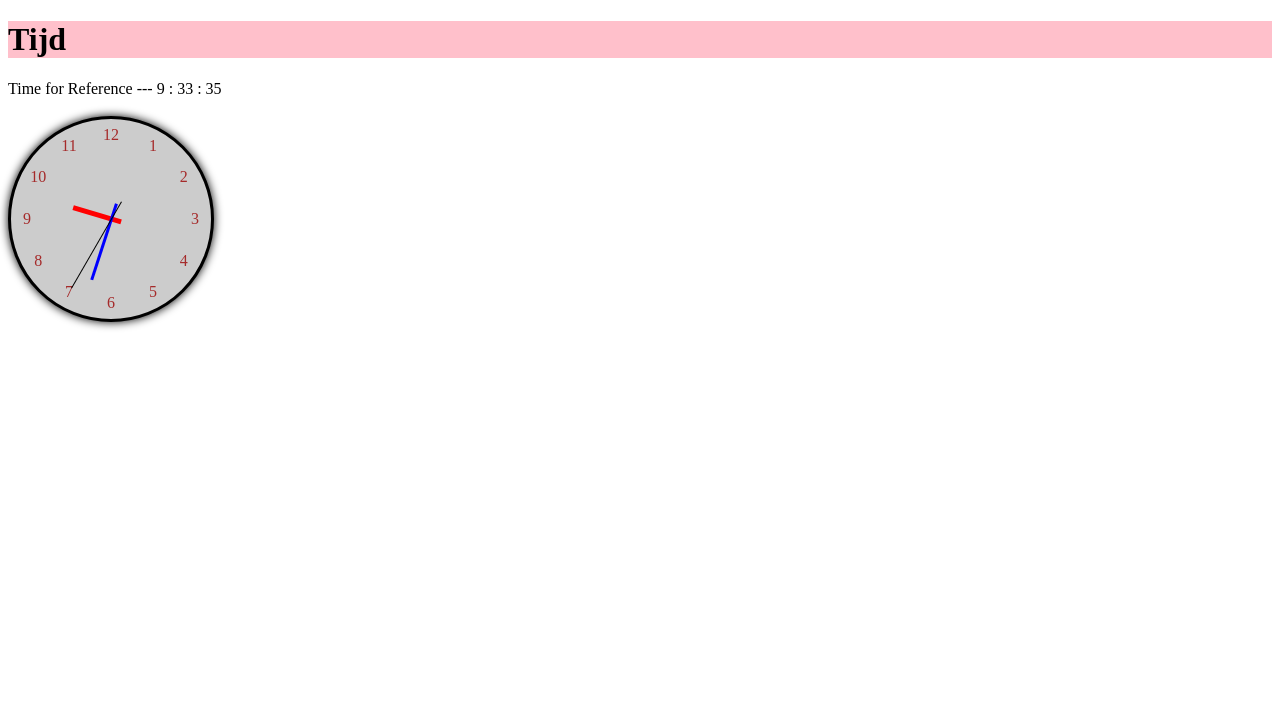
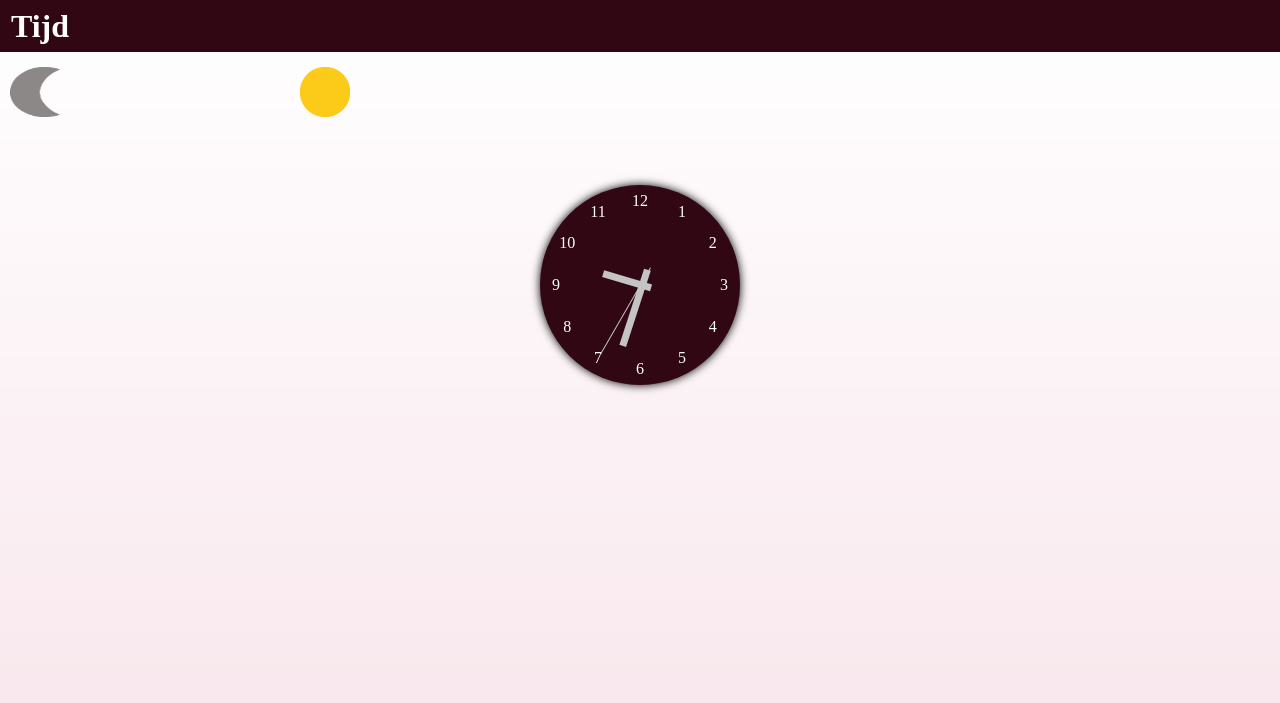
Before and after one commit to Shantusha-Ramsoebhag/challenge2, a plain HTML site: page index.html in a window 1280 px wide. Drawn offline with nearby package versions, Linux system fonts and the light colour scheme.

Commit message:
commit 3

```diff
--- a/challenge2.css
+++ b/challenge2.css
@@ -1,7 +1,78 @@
-h1{
-	background-color: pink;
+*{
+	margin: 0px;
+	padding: 0px;
 	}
 
+.grid-container{
+	display: grid;
+	grid-template-columns: 1fr;
+	grid-template-rows:1fr;
+	}
+
+.content-box1{
+	display: flex;
+	flex-flow: row;
+	width: 100%;
+	height:50px;
+	margin-top: 15px;
+	}
+
+.zon, .maan{
+	width:50px;
+	height:50px;
+	}
+
+.maan{
+	margin-left: 10px;
+	}
+/*position relative om de zon en de maan met tweenmax te kunnen animeren.*/
+.maanfoto{
+	position: relative;
+	width:100%;
+	height:100%;
+	}
+
+.zonfoto{
+	position: relative;
+	width:100%;
+	height:100%;
+	left: 240px;
+	}
+
+body{
+	background-image: url("img/background.png");
+	background-size:cover;
+	min-height: 700px;
+	}
+
+header{
+	display: flex;
+	flex-flow: row;
+	width:100%;
+	height:52px;
+	background-color: #310714;
+	}
+
+.titel{
+	color: white;
+	min-width:80px;
+	max-height:52px;
+	text-align: center;
+	margin-top: 8px;
+	}
+
+.grid-item-box3{
+	width: 100%;
+	height: 500px;
+	}
+
+.content-box2{
+	width:200px;
+	margin: auto;
+	margin-top: 50px;
+	}
+
+/*Groote van de klok kan met deze code gewijzigd worden.*/
 :root{
   	--size: 200px;
 	}
@@ -9,43 +80,46 @@ h1{
 #klok{
 	 width: var(--size);
 	 height: var(--size);
-  background-color: #ccc;
-  border: 3px solid #000;
+	 background-color: #310714;
 	 border-radius: 50%;
 	 box-shadow: 0 0 10px 0 black;
 	 position: relative;
 	}
 
+/*De lopende wijzer*/
 #sec-hand{
   	width: 1px;
   	height: 50%;
-  background-color: black;
+  	background-color: #C4C4C4;
   	transform-origin: 50% 80%;
   	position: absolute;
   	top: 10%;
   	left: 50%;
 	}
 
+/*De kleine wijzer*/
 #min-hand{
-  width: 3px;
+  	width: 7px;
   	height: 40%;
-  background-color: blue;
+  	background-color: #C4C4C4;
   	transform-origin: 50% 80%;
   	position: absolute;
   	top: 18%;
   	left: calc(50% - 1px);
 	}
 
+/*De grote wijzer*/
 #hr-hand {
-  width: 5px;
+  	width: 7px;
   	height: 25%;
-  background-color: red;
+  	background-color: #C4C4C4;
   	transform-origin: 50% 80%;
   	position: absolute;
   	top: 30%;
   	left: calc(50% + -2px);
 	}
 
+/*De cijfers binnen de klok moeten ieder op de juiste plek komen, dat kan door middel van transform: rotate.*/
 .num{
   	height: 100%;
   	position: absolute;
@@ -55,7 +129,7 @@ h1{
 .num div {
  	width: 1em;
   	line-height: 2em;
-  color: brown;
+  	color: white;
   	text-align: center;
   	vertical-align: middle;
 	}
--- a/challenge2.js
+++ b/challenge2.js
@@ -1,3 +1,4 @@
+//Code voor werkende klok. Waarbij er tegen elke wijzer wordt hoe die moet lopen.
 setInterval(function(){
   var date = new Date();
   updateTime(date);
@@ -16,6 +17,30 @@ function updateClock(date){
 
 function updateTime(date){
   var tijdDiv = document.getElementById("tijd");
-  var tijd = "Time for Reference --- " + date.getHours() + " : " + date.getMinutes() + " : " + date.getSeconds();
-  tijdDiv.innerHTML = tijd;
+  //test
+  //var tijd = "Tijdaanwijzing --- " + date.getHours() + " : " + date.getMinutes() + " : " + date.getSeconds();
+  //tijdDiv.innerHTML = tijd;
 }
+
+//Om de verschillende elementen op die pagina mooi te laten animeren, gebruik ik een Timeline.
+var tl = new TimelineMax();
+//Hieronder staat de code voor de animatie van de zon en maan wanneer hun tijdszone komt, dus bij dag hoort de zonanimatie te komen en bij nacht de maananimatie.
+//tl.from(".zonfoto", 2, {y:200, opacity:0, scale:0, ease:Bounce.easeOut})
+//tl.from(".maanfoto", 2, {y:200, opacity:0, scale:0, ease:Bounce.easeOut});
+tl.from(".titel", 2, {x:300, ease:Bounce.easeOut })
+  .from("#klok", 3, {y:250, opacity:0, scale:0, ease:Bounce.easeOut}, "-=1.5");
+
+//Om de zon en maan op het juiste moment van de dag op te laten komen maak ik funtion met een if-statement.
+
+function tijdZone(){
+  var tijd = new Date().getHours();
+  var tijdZoneA = Tweenmax.from(".zonfoto", 2, {y:200, opacity:0, scale:0, ease:Bounce.easeOut});
+  var tijdZoneB = Tweenmax.from(".maanfoto", 2, {y:200, opacity:0, scale:0, ease:Bounce.easeOut});
+
+  if (tijd > 7) {
+    tijdZoneA;
+  }
+  else{
+    tijdZoneB;
+  }
+}
--- a/index.html
+++ b/index.html
@@ -5,17 +5,26 @@
 	<title>Mars Klok</title>
 	<meta name="viewport" content="width=device-width, initial-scale=1">
 	<link rel="stylesheet" type="text/css" href="challenge2.css">
-	<script type="text/javascript" src="challenge2.js"></script>
 </head>
 <body>
 	<div class="grid-container">
 		<div class="grid-item-box1">
 			<header>
-				<h1>Tijd</h1>
+				<h1 class="titel">Tijd</h1>
 			</header>
 		</div>
 		<div class="grid-item-box2">
 			<div class="content-box1">
+				<div class="maan">
+					<img src="img/maan.png" class="maanfoto">
+				</div>
+				<div class="zon">
+					<img src="img/zon.png" class="zonfoto">
+				</div>
+			</div>
+		</div>
+		<div class="grid-item-box3">
+			<div class="content-box2">
 				<div id="tijd"></div><br>
 				<div id="klok">
 				  <div class="num num1"><div>1</div></div>
@@ -37,5 +46,7 @@
 			</div>
 		</div>
 	</div>
+	<script src="https://cdnjs.cloudflare.com/ajax/libs/gsap/2.1.2/TweenMax.min.js"></script>
+	<script type="text/javascript" src="challenge2.js"></script>
 </body>
 </html>
```
Also changed, not shown: img/background.png (added), img/maan.png (added), img/zon.png (added). Lines whose indentation alone changed are shown as unchanged.
